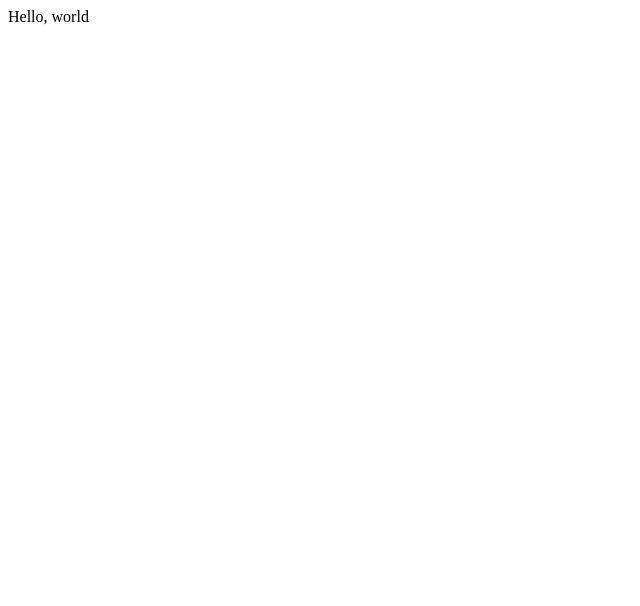
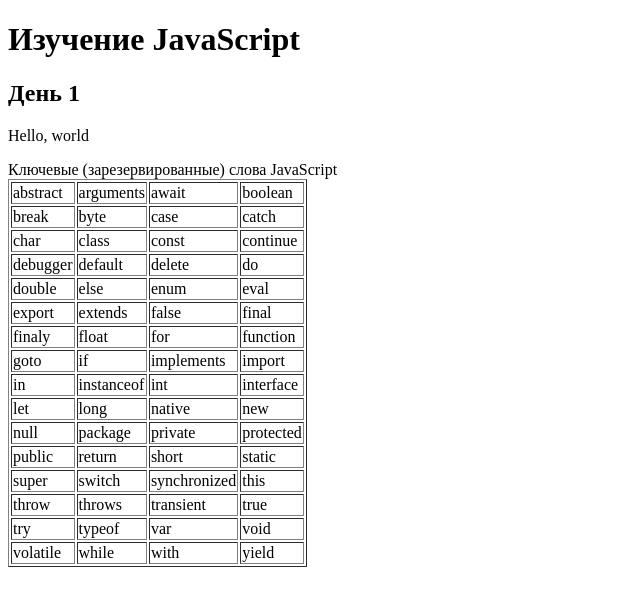
Before and after one commit to DanBer924/learnJavaScript, a plain HTML site: page index.html in a window 1280 px wide. Shown: the whole page, without its empty margins (0-640 px from the left). Drawn offline with Linux system fonts and the light colour scheme.

Commit message:
add block section day1

```diff
--- /dev/null
+++ b/css/styles.css
@@ -0,0 +1,3 @@
+#table-java_script, td {
+
+}
--- a/index.html
+++ b/index.html
@@ -2,9 +2,117 @@
 <html>
     <head>
         <title>JS learning</title>
+        <link rel="stylesheet" href="css/styles.css">
     </head>
     <body>
-        <div id="message"></div>
+        <div id="day_1">
+            <h1>Изучение JavaScript</h1>
+            <h2>День 1</h2>
+            <p id="message"></p>
+            <section id="table-javascript_keywords">
+                <table border="1">
+                    Ключевые (зарезервированные) слова JavaScript
+                    <tbody>
+                        <tr>
+                            <td>abstract</td>
+                            <td>arguments</td>
+                            <td>await</td>
+                            <td>boolean</td>
+                        </tr>
+                        <tr>
+                            <td>break</td>
+                            <td>byte</td>
+                            <td>case</td>
+                            <td>catch</td>
+                        </tr>
+                        <tr>
+                            <td>char</td>
+                            <td>class</td>
+                            <td>const</td>
+                            <td>continue</td>
+                        </tr>
+                        <tr>
+                            <td>debugger</td>
+                            <td>default</td>
+                            <td>delete</td>
+                            <td>do</td>
+                        </tr>
+                        <tr>
+                            <td>double</td>
+                            <td>else</td>
+                            <td>enum</td>
+                            <td>eval</td>
+                        </tr>
+                        <tr>
+                            <td>export</td>
+                            <td>extends</td>
+                            <td>false</td>
+                            <td>final</td>
+                        </tr>
+                        <tr>
+                            <td>finaly</td>
+                            <td>float</td>
+                            <td>for</td>
+                            <td>function</td>
+                        </tr>
+                        <tr>
+                            <td>goto</td>
+                            <td>if</td>
+                            <td>implements</td>
+                            <td>import</td>
+                        </tr>
+                        <tr>
+                            <td>in</td>
+                            <td>instanceof</td>
+                            <td>int</td>
+                            <td>interface</td>
+                        </tr>
+                        <tr>
+                            <td>let</td>
+                            <td>long</td>
+                            <td>native</td>
+                            <td>new</td>
+                        </tr>
+                        <tr>
+                            <td>null</td>
+                            <td>package</td>
+                            <td>private</td>
+                            <td>protected</td>
+                        </tr>
+                        <tr>
+                            <td>public</td>
+                            <td>return</td>
+                            <td>short</td>
+                            <td>static</td>
+                        </tr>
+                        <tr>
+                            <td>super</td>
+                            <td>switch</td>
+                            <td>synchronized</td>
+                            <td>this</td>
+                        </tr>
+                        <tr>
+                            <td>throw</td>
+                            <td>throws</td>
+                            <td>transient</td>
+                            <td>true</td>
+                        </tr>
+                        <tr>
+                            <td>try</td>
+                            <td>typeof</td>
+                            <td>var</td>
+                            <td>void</td>
+                        </tr>
+                        <tr>
+                            <td>volatile</td>
+                            <td>while</td>
+                            <td>with</td>
+                            <td>yield</td>
+                        </tr>
+                    </tbody>
+                </table>
+            </section>
+        </div>
         <script src="js/main.js"></script>
     </body>
 </html>
```
